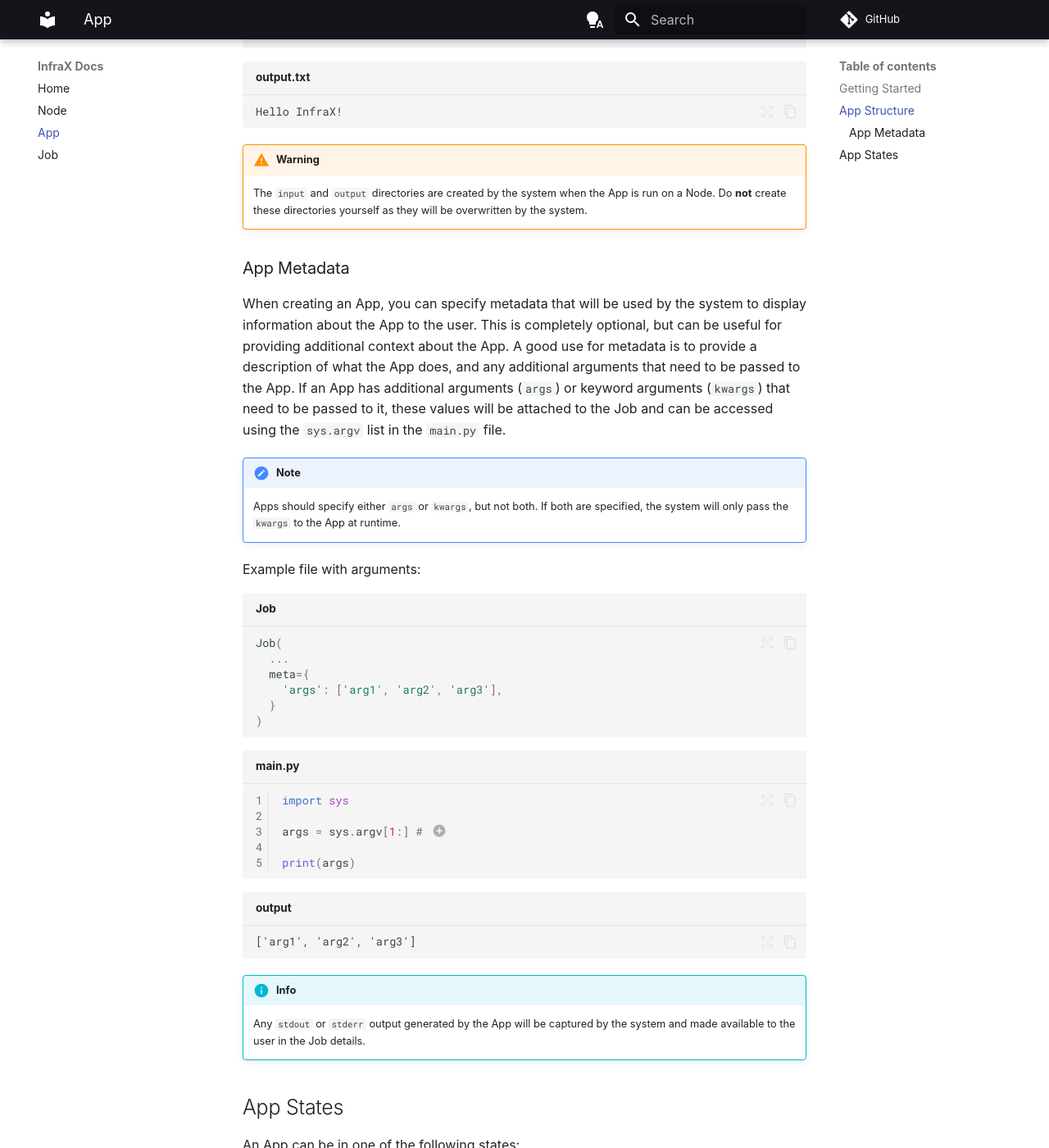
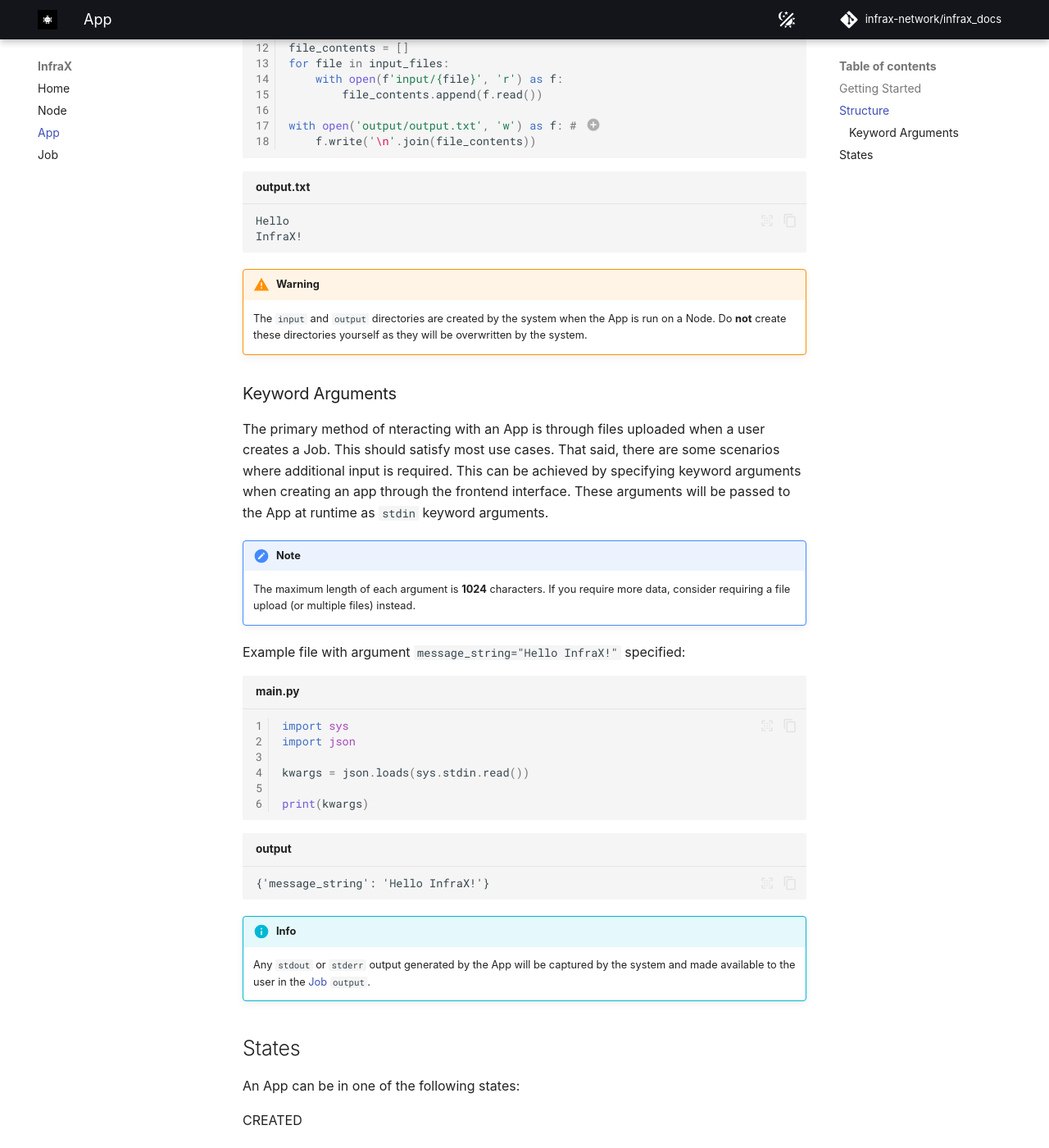
Before and after one commit to InfraX-network/docs, an MkDocs documentation site: the page built from docs/app.md, in a window 1280 px wide and 1400 px high, scrolled down 1122 px. Shown: the whole window at 82% size. Built offline with MkDocs 1.6.1 and Material for MkDocs 9.7.7, drawn with Linux system fonts in a browser that asks for light colours; some web fonts are replaced; comment, search, counter and statistics services are not loaded; some of the changed text lies outside the part shown.

Commit message:
- updates

````diff
--- a/docs/app.md
+++ b/docs/app.md
@@ -19,75 +19,73 @@ Apps can be tested locally on your machine before being deployed to the InfraX n
 5. Test your App locally by running `python main.py` in the terminal.
 6. Once your App is working as expected, you can deploy it to the InfraX network by using the frontend interface.
 
-## App Structure
+## Structure
 
 When the App is run on a Node in the InfraX network, the system will place input files in the `input` directory and expect output files to be generated in the `output` directory. Any files placed in the `output` directory will be collected by the system and made available to the user.
 
 Example `main.py` file:
 
 ```python title="main.py" linenums="1"
+# app to concatenate N files
+
 import os
+
+# /
+# ├── input
+# │   ├── file1.txt - contains 'Hello'
+# │   └── file2.txt - contains 'InfraX!'
 
 input_files = os.listdir('input') # (1)
 
+file_contents = []
 for file in input_files:
     with open(f'input/{file}', 'r') as f:
-        data = f.read()
-        # Process input data
+        file_contents.append(f.read())
 
 with open('output/output.txt', 'w') as f: # (2)
-    f.write('Hello InfraX!')
+    f.write('\n'.join(file_contents))
 ```
 
-1. Read input files from the `input` directory
+1. Read input files from the `input` directory. Files are placed in the `input` directory by the system when a user creates a Job, if the app requires input files.
 2. Generate output files in the `output` directory
 
 ```plaintext title="output.txt"
-Hello InfraX!
+Hello
+InfraX!
 ```
 
 !!! warning
 
-    The `input` and `output` directories are created by the system when the App is run on a Node. Do __not__ create these directories yourself as they will be overwritten by the system.
+    The `input` and `output` directories are created by the system when the App is run on a Node. Do **not** create these directories yourself as they will be overwritten by the system.
 
-### App Metadata
+### Keyword Arguments
 
-When creating an App, you can specify metadata that will be used by the system to display information about the App to the user. This is completely optional, but can be useful for providing additional context about the App. A good use for metadata is to provide a description of what the App does, and any additional arguments that need to be passed to the App. If an App has additional arguments (`args`) or keyword arguments (`kwargs`) that need to be passed to it, these values will be attached to the Job and can be accessed using the `sys.argv` list in the `main.py` file.
+The primary method of nteracting with an App is through files uploaded when a user creates a Job. This should satisfy most use cases. That said, there are some scenarios where additional input is required. This can be achieved by specifying keyword arguments when creating an app through the frontend interface. These arguments will be passed to the App at runtime as `stdin` keyword arguments.
 
 !!! note
 
-    Apps should specify either `args` or `kwargs`, but not both. If both are specified, the system will only pass the `kwargs` to the App at runtime.
+    The maximum length of each argument is __1024__ characters. If you require more data, consider requiring a file upload (or multiple files) instead.
 
-Example file with arguments:
-
-```python title="Job"
-Job(
-  ...
-  meta={
-    'args': ['arg1', 'arg2', 'arg3'],
-  }
-)
-```
+Example file with argument `message_string="Hello InfraX!"` specified:
 
 ```python title="main.py" linenums="1"
 import sys
+import json
 
-args = sys.argv[1:] # (1)
+kwargs = json.loads(sys.stdin.read())
 
-print(args)
+print(kwargs)
 ```
 
-1. Dont forget to skip the first argument, which is the name of the script itself.
-
 ```plaintext title="output"
-['arg1', 'arg2', 'arg3']
+{'message_string': 'Hello InfraX!'}
 ```
 
 !!! info
 
-    Any `stdout` or `stderr` output generated by the App will be captured by the system and made available to the user in the Job details.
+    Any `stdout` or `stderr` output generated by the App will be captured by the system and made available to the user in the [Job](job.md) `output`.
 
-## App States
+## States
 
 An App can be in one of the following states:
 
--- a/mkdocs.yml
+++ b/mkdocs.yml
@@ -1,24 +1,29 @@
-site_name: InfraX Docs
-site_url: https://docs.infrax.network
-site_description: InfraX Docs
+site_name: InfraX
+site_url: https://infrax.network
+site_description: Distributing power through the facilitation of GPU and AI Resources
 site_author: InfraX Network
-repo_url: https://github.com/wegfawefgawefg/infrax-gpu-router-backend
+repo_url: https://github.com/InfraX-network/infrax_docs
+repo_name: infrax-network/infrax_docs
 copyright: Copyright &copy; 2024 - InfraX
 extra:
   social:
     - icon: material/github
-      link: https://github.com/wegfawefgawefg/infrax-gpu-router-backend
+      link: https://github.com/InfraX-network/infrax_docs
     - icon: material/twitter
       link: https://twitter.com/InfraX_
     - icon: simple/telegram
       link: https://t.me/infraxai
+plugins:
+  - social
 theme:
   name: material
+  logo: img/Favicons (favicon)/favicon-192.png
+  favicon: img/Favicons (favicon)/favicon.ico
   palette:
     # Palette toggle for automatic mode
     - media: '(prefers-color-scheme)'
       toggle:
-        icon: material/lightbulb-auto
+        icon: material/theme-light-dark
         name: Switch to light mode
 
     # Palette toggle for light mode
@@ -27,7 +32,7 @@ theme:
       primary: black
       accent: light green
       toggle:
-        icon: material/lightbulb
+        icon: material/weather-sunny
         name: Switch to dark mode
 
     # Palette toggle for dark mode
@@ -36,15 +41,23 @@ theme:
       primary: black
       accent: green
       toggle:
-        icon: material/lightbulb-outline
+        icon: material/weather-night
         name: Switch to system preference
   features:
     - content.code.copy
     - content.code.select
     - content.code.annotate
+    - content.tooltips
+    - navigation.instant
+    - navigation.instant.progress
 extra_css:
   - stylesheets/extra.css
 markdown_extensions:
+  - abbr
+  - admonition
+  - attr_list
+  - def_list
+  - pymdownx.details
   - pymdownx.highlight:
       anchor_linenums: true
       line_spans: __span
@@ -52,9 +65,6 @@ markdown_extensions:
   - pymdownx.inlinehilite
   - pymdownx.snippets
   - pymdownx.superfences
-  - admonition
-  - pymdownx.details
-  - def_list
   - toc:
       permalink: true
 
````
Also changed, not shown: docs/index.md (+10 -12 lines), docs/job.md (+13 -0 lines), docs/node.md (+0 -4 lines).
